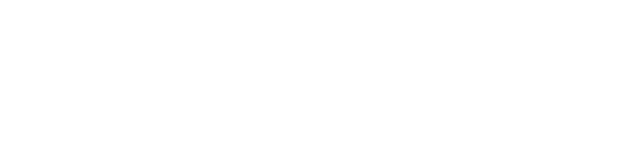
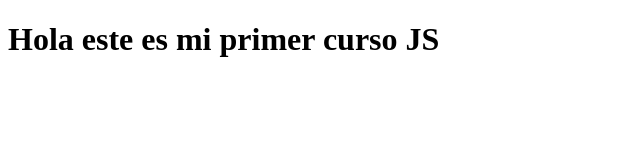
Before and after one commit to luisdavidmedinagaviria9903/curso-javascript, a plain HTML site: page index.html in a window 1280 px wide. Shown: the whole page, without its empty margins (0-640 px from the left). Drawn offline with Linux system fonts and the light colour scheme.

Commit message:
Editando index.html Mensaje bienvenida

```diff
--- a/index.html
+++ b/index.html
@@ -5,7 +5,7 @@
     <title>Learning JS</title>
     <script type="text/javascript" src="condicionales.js"></script>
 
-
+    <h1>Hola este es mi primer curso JS</h1>
   </head>
   <body>
 
```
